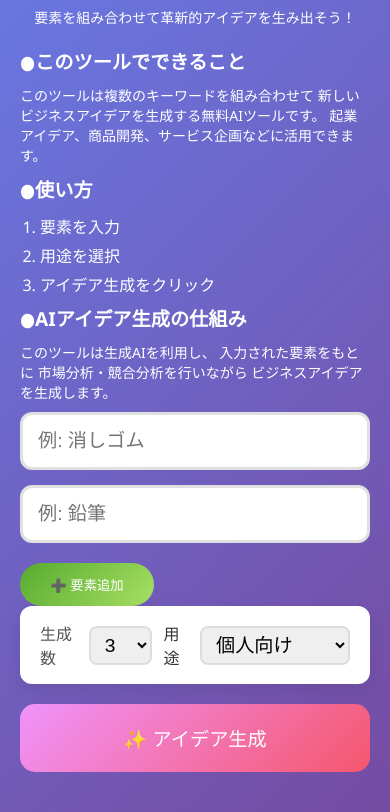
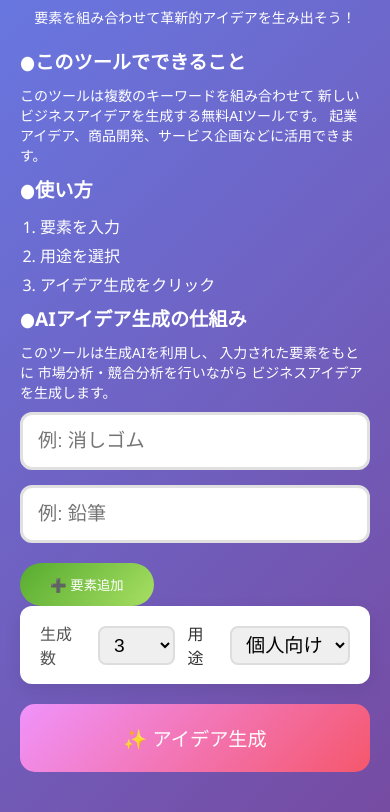
Before and after one commit to KW-COMPANY/idea-generator, a plain HTML site: page index.html in a window 390 px wide. Shown: the part 197-1009 px from the top of the page. Drawn offline with Linux system fonts and the light colour scheme.

Commit message:
Update css.css

```diff
--- a/css.css
+++ b/css.css
@@ -279,9 +279,9 @@ line-height:1.8;
 
 @media (max-width:600px){
 #ideaCount{
-width:75px;
+width:80px;
 }
 #usecase{
-width:150px;
+width:120px;
 }
 }
```
